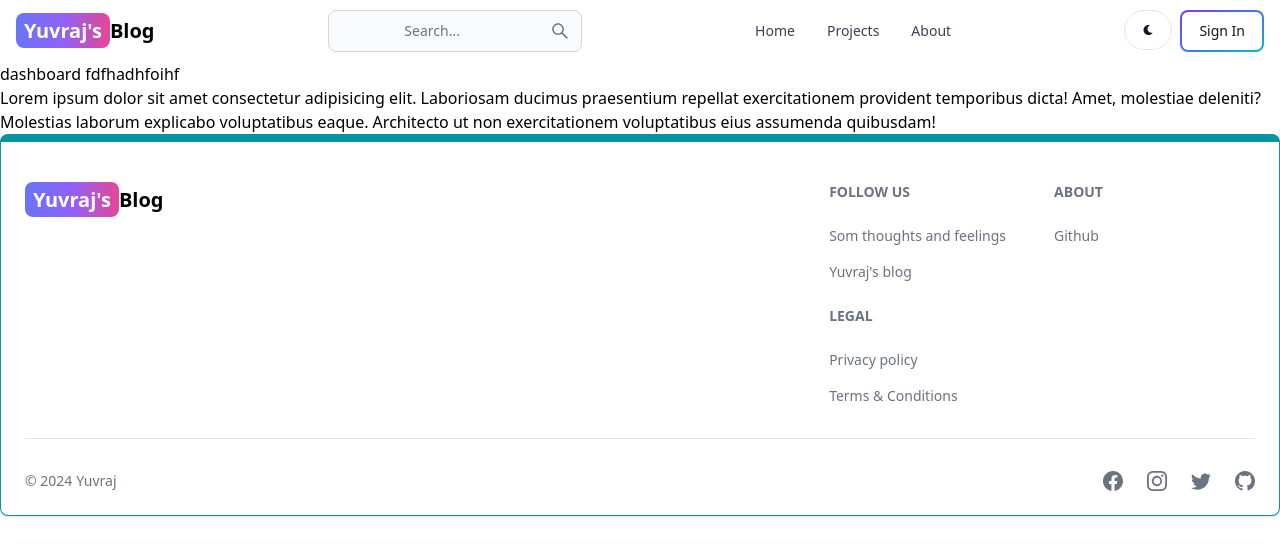
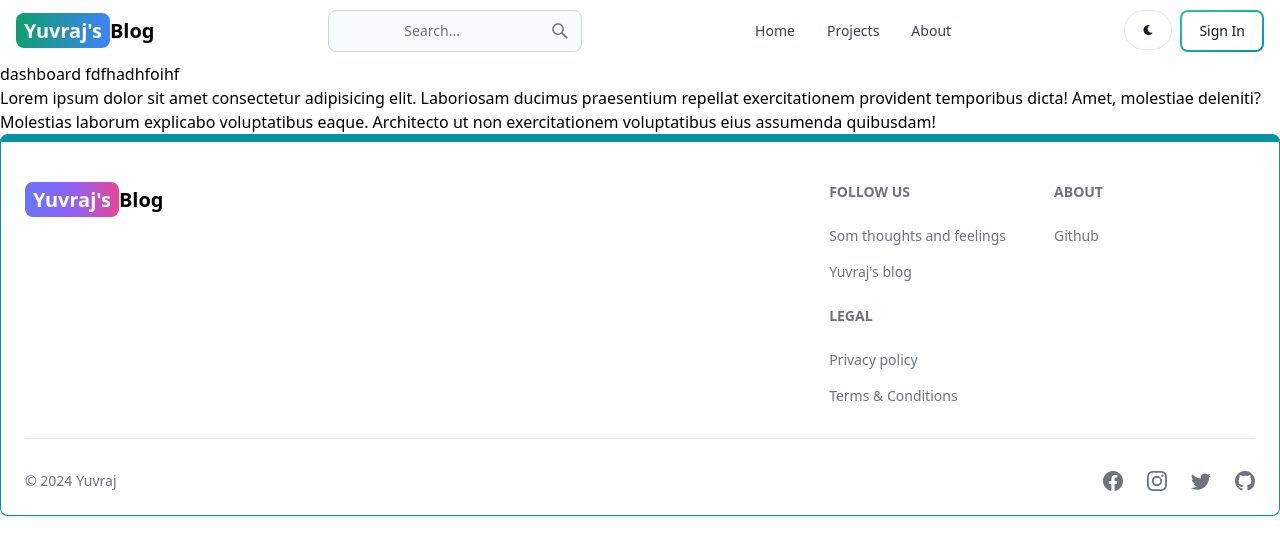
Before and after one commit to Yuvrajkarmarkar/Blogapp, a React (Vite) app in the folder Blog_frontend/: page /dashboard in a window 1280 px wide. Shown: the top 556 px of the page. Built offline with nearby package versions, Linux system fonts and the light colour scheme; no server answers.

Commit message:
env error fix

```diff
--- a/Blog_frontend/src/components/Oauth.jsx
+++ b/Blog_frontend/src/components/Oauth.jsx
@@ -11,7 +11,8 @@
     const auth = getAuth(app)
     const dispatch = useDispatch()
     const navigate = useNavigate()
-    const handleGoogleClick =async () => {
+    const handleGoogleClick = async () => {
+        // console.log(import.meta.env.VITE_FIREBASE_API_KEY)
         const provider = new GoogleAuthProvider()
         provider.setCustomParameters({ prompt: 'select_account' })
         try {
--- a/Blog_frontend/src/components/header.jsx
+++ b/Blog_frontend/src/components/header.jsx
@@ -10,7 +10,7 @@
     <div>
           <Navbar className='broder-b-2'>
               <Link to="/" className='self-center whitespace-nowrap text-sm sm:text-xl font-semibold dark:text-white'>
-                  <span className='px-2 py-1 bg-gradient-to-r from-indigo-500 via-purple-500 to-pink-500 rounded-lg text-white'>Yuvraj's</span>
+                  <span className='px-2 py-1 bg-gradient-to-r from-green-500  to-blue-500 rounded-lg text-white'>Yuvraj's</span>
                   Blog
               </Link>
               <form>
@@ -25,7 +25,7 @@
                           <FaMoon/>
                   </Button>
                   <Link to='/sign-in'>
-                      <Button gradientDuoTone='purpleToBlue' outline >
+                      <Button gradientDuoTone='greenToBlue' outline >
                           Sign In
                       </Button>
                   </Link>
--- a/Blog_frontend/src/firebase.js
+++ b/Blog_frontend/src/firebase.js
@@ -4,9 +4,9 @@
 // https://firebase.google.com/docs/web/setup#available-libraries
 
 // Your web app's Firebase configuration
-// console.log(import.meta.env.VITE_FIREBASE_API_KEY)
+console.log(import.meta.env.VITE_FIREBASE_API_KEY)
 const firebaseConfig = {
-  apiKey: "AIzaSyDBhZoq2tS1rrIiCJhHVuvHmQBxzz3qeFg",
+  apiKey: import.meta.env.VITE_FIREBASE_API_KEY,
   authDomain: "mern-blog-fd388.firebaseapp.com",
   projectId: "mern-blog-fd388",
   storageBucket: "mern-blog-fd388.appspot.com",
--- a/Blog_frontend/src/pages/signinpage.jsx
+++ b/Blog_frontend/src/pages/signinpage.jsx
@@ -58,7 +58,7 @@
         {/* left */}
         <div className='flex-1'>
           <Link to="/" className=' font-bold dark:text-white text-4xl'>
-                  <span className='px-2 py-1 bg-gradient-to-r from-indigo-500 via-purple-500 to-pink-500 rounded-lg text-white '>Yuvraj's</span>
+                  <span className='px-2 py-1 bg-gradient-to-r from-green-500  to-blue-500 rounded-lg text-white '>Yuvraj's</span>
                   Blog
           </Link>
           <p className='text-sm mt-5 '>
@@ -79,7 +79,7 @@
               <TextInput type='password' placeholder='**************' id='password'onChange={handleChange} />
 
             </div>
-            <Button gradientDuoTone='purpleToPink' type='submit' disabled={loading}>
+            <Button gradientDuoTone='greenToBlue' type='submit' disabled={loading}>
               {
                 loading ? (
             <>
--- a/Blog_frontend/src/pages/signuppage.jsx
+++ b/Blog_frontend/src/pages/signuppage.jsx
@@ -54,7 +54,7 @@
         {/* left */}
         <div className='flex-1'>
           <Link to="/" className=' font-bold dark:text-white text-4xl'>
-                  <span className='px-2 py-1 bg-gradient-to-r from-indigo-500 via-purple-500 to-pink-500 rounded-lg text-white '>Yuvraj's</span>
+                  <span className='px-2 py-1 bg-gradient-to-r from-green-500  to-blue-500 rounded-lg text-white '>Yuvraj's</span>
                   Blog
           </Link>
           <p className='text-sm mt-5 '>
@@ -79,7 +79,7 @@
               <TextInput type='password' placeholder='Password' id='password'onChange={handleChange} />
 
             </div>
-            <Button gradientDuoTone='purpleToPink' type='submit' disabled={loading}>
+            <Button gradientDuoTone='greenToBlue' type='submit' disabled={loading}>
               {
                 loading ? (
             <>
```
